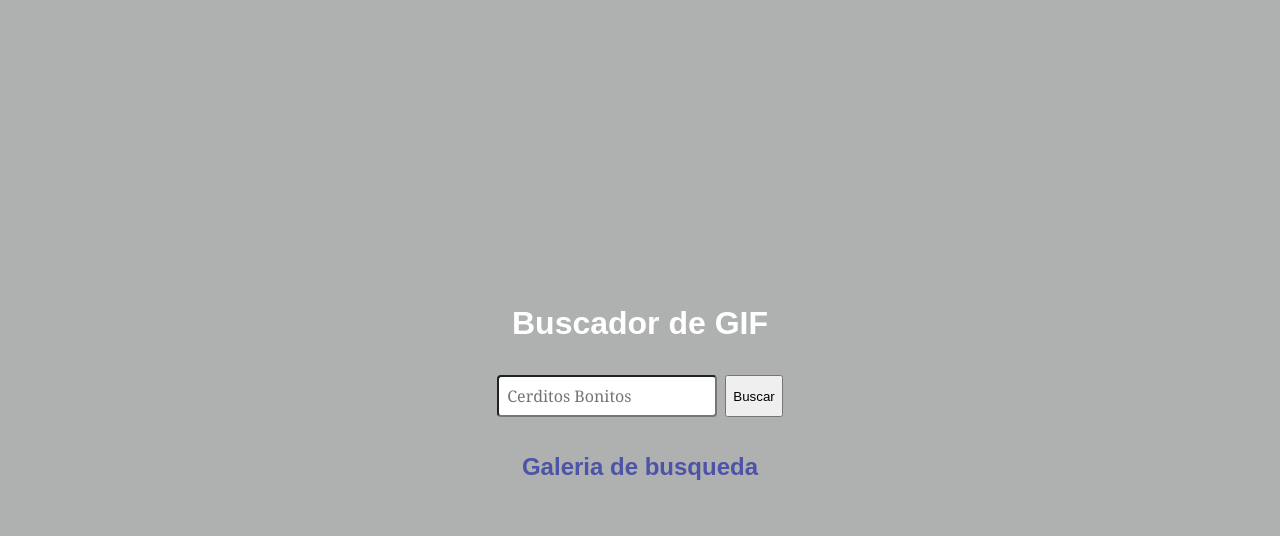
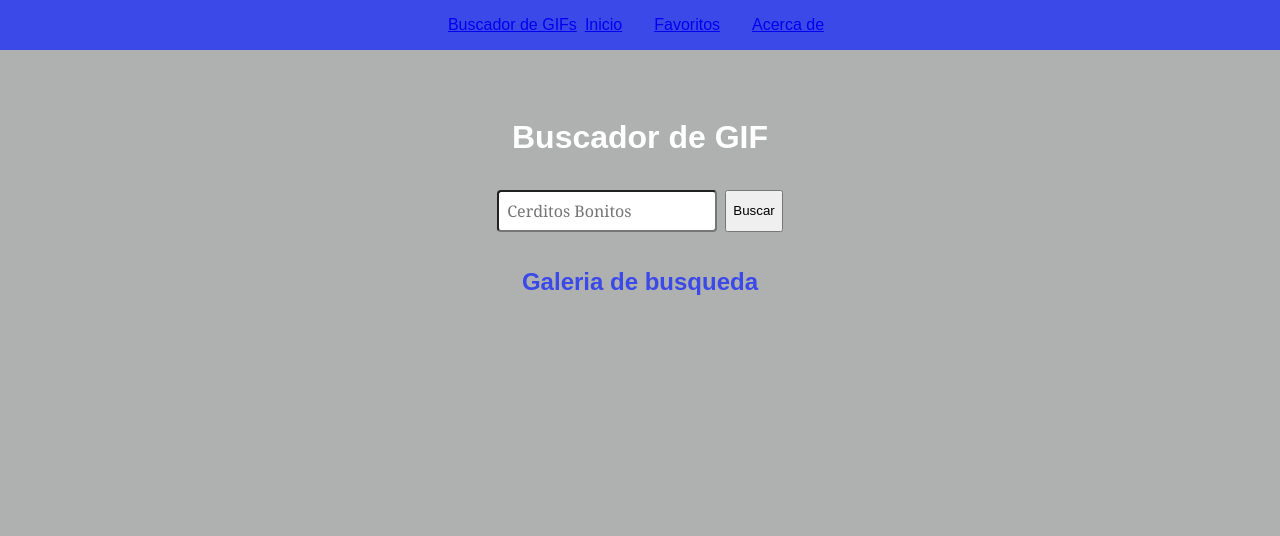
Before and after one commit to FerCueA/PaginaBuscarGifs, a website built with Vite: page index.html in a window 1280 px wide. Built offline with nearby package versions, Linux system fonts and the light colour scheme; no server answers.

Commit message:
250906-112000

```diff
--- a/index.html
+++ b/index.html
@@ -9,6 +9,7 @@
   <body>
 
      <!-- un header con un buscador-->
+      <div class="navContainer"></div>
     <header>
       <h1>Buscador de GIF  </h1>
       <form id="formulario-buscador">
--- a/src/components/nav.css
+++ b/src/components/nav.css
@@ -1,10 +1,27 @@
-.nav {
-  background: aqua;
+.nav-container {
+  display: flex;
+  flex-direction: row;
+  justify-content: center;
+  align-items: center;
+  background: var(--colorSegundario);
+  padding: 8px;
+  margin-bottom: 16px;
+
+  & ul {
+    list-style: none;
+    display: flex;
+    flex-direction: row;
+    gap: 16px;
+    padding: 0;
+    margin: 0;
+  }
+
+  & li {
+    cursor: pointer;
+    padding: 8px;
+    &:hover {
+      color: white;
+      border-radius: 4px;
+    }
+  }
 }
-.nav ul {
-  list-style: none;
-  display: flex;
-  gap: 16px;
-  padding: 0;
-  margin: 0;
-}
--- a/src/main.js
+++ b/src/main.js
@@ -4,7 +4,6 @@ import './style.css'
 import { crearCardGifs } from './components/gifsCards';
 import './components/gifsCards.css';
 import { crearNav } from './components/nav';
-import './components/nav.css';
 
 // Obtenemos la API key desde las variables de entorno (.env)
 // Así evitamos subir la clave privada al repositorio
@@ -15,7 +14,10 @@ const formulario = document.getElementById('formulario-buscador'); // Formulario
 const buscador = document.getElementById('buscador'); // Input donde el usuario escribe
 const galeria = document.getElementById('galeriaGifs'); // Contenedor donde se muestran los GIFs
 
-
+// CREANDO EL NAV
+const navContainer = document.querySelector('.navContainer');
+const nav = crearNav();
+navContainer.appendChild(nav);
 
 // Crea la URL (endpoint) para buscar GIFs en la API de Giphy
 // Recibe la clave y el término de búsqueda, y devuelve la URL lista para usar
--- a/src/style.css
+++ b/src/style.css
@@ -2,7 +2,7 @@
   --fuenteTexto2: 'Georgia';
   --fuenteTexto1: 'Arial';
   --colorPrimario: hsl(150, 1%, 69%);
-  --colorSegundario: #4d53a6;
+  --colorSegundario: #3a49e8;
 
 
 }
@@ -18,7 +18,6 @@ body {
   flex-direction: column;
   align-items: center;
   justify-content: center;
-  min-height: 100vh;
 
 }
 
@@ -53,3 +52,8 @@ header {
   gap: 16px;
   padding: 16px;
 }
+
+.navContainer {
+  width: 100%;
+  margin-bottom: 16px;
+}
```
